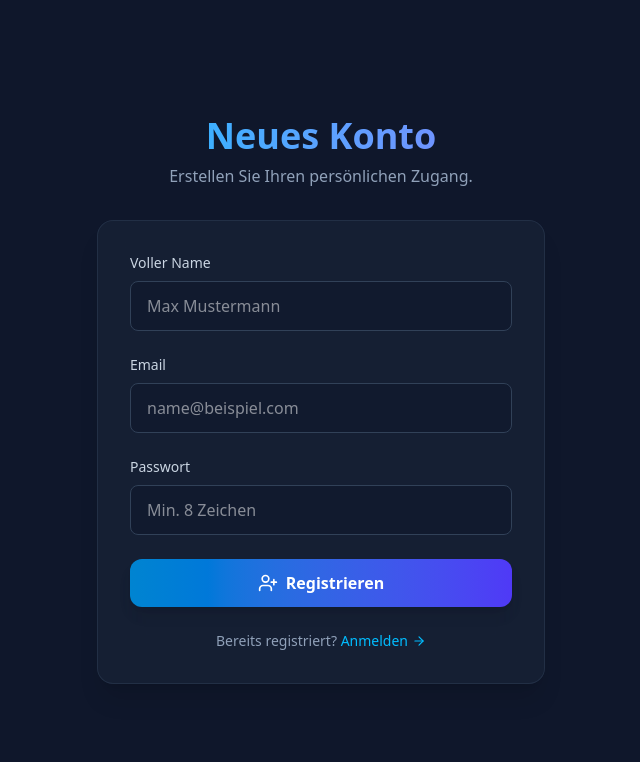
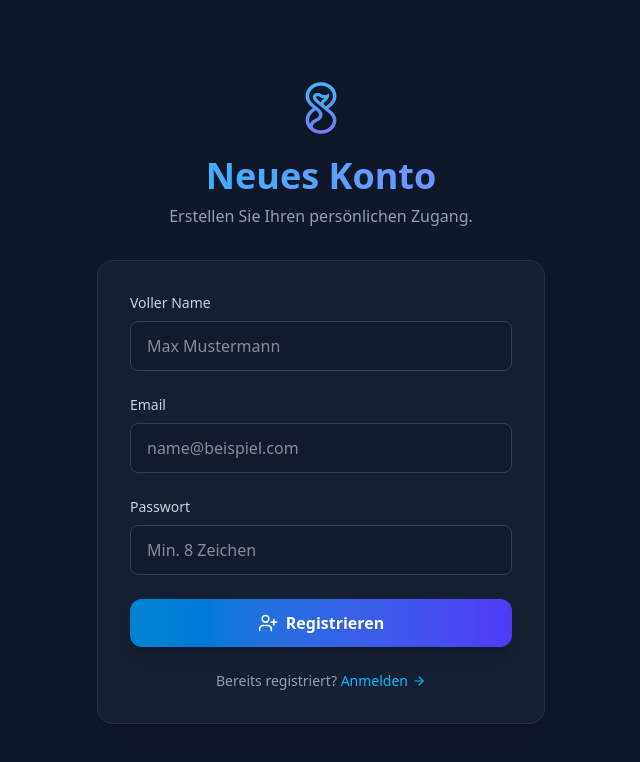
Before and after one commit to RamadaniLeotrim/time-keeper, a React (Vite) app: page /register in a window 1280 px wide. Shown: the top 762 px of the page, without its empty margins (319-959 px from the left). Built offline with nearby package versions, Linux system fonts and the light colour scheme; no server answers.

Commit message:
style: add logo to nav and auth pages, update title

```diff
--- a/src/components/Layout.tsx
+++ b/src/components/Layout.tsx
@@ -23,9 +23,10 @@ const Layout: React.FC = () => {
                 <div className="max-w-5xl mx-auto px-4">
                     <div className="flex justify-between items-center h-16">
                         {/* Left Side: Logo & Navigation */}
-                        <div className="flex items-center w-full md:w-auto flex-1 md:flex-none gap-8">
+                        <div className="flex items-center w-full md:w-auto flex-1 md:flex-none gap-3">
+                            <img src="/favicon.png" alt="Logo" className="w-8 h-8 hidden md:block" />
                             <span className="text-xl font-bold bg-gradient-to-r from-sky-400 to-indigo-400 bg-clip-text text-transparent hidden md:block">
-                                TimeKeeper
+                                Time Keeper
                             </span>
 
                             <ul className="flex flex-1 md:flex-none items-center justify-between md:justify-start md:space-x-4">
--- a/src/pages/LoginPage.tsx
+++ b/src/pages/LoginPage.tsx
@@ -53,6 +53,9 @@ const LoginPage: React.FC = () => {
         <div className="min-h-screen flex items-center justify-center bg-slate-900 p-4">
             <div className="w-full max-w-md space-y-8 animate-fade-in">
                 <div className="text-center">
+                    <div className="flex justify-center mb-4">
+                        <img src="/favicon.png" alt="Logo" className="w-16 h-16 drop-shadow-lg" />
+                    </div>
                     <h1 className="text-4xl font-bold bg-gradient-to-r from-sky-400 to-indigo-400 bg-clip-text text-transparent mb-2">
                         Time Keeper
                     </h1>
--- a/src/pages/RegisterPage.tsx
+++ b/src/pages/RegisterPage.tsx
@@ -48,6 +48,9 @@ const RegisterPage: React.FC = () => {
         <div className="min-h-screen flex items-center justify-center bg-slate-900 p-4">
             <div className="w-full max-w-md space-y-8 animate-fade-in">
                 <div className="text-center">
+                    <div className="flex justify-center mb-4">
+                        <img src="/favicon.png" alt="Logo" className="w-16 h-16 drop-shadow-lg" />
+                    </div>
                     <h1 className="text-4xl font-bold bg-gradient-to-r from-sky-400 to-indigo-400 bg-clip-text text-transparent mb-2">
                         Neues Konto
                     </h1>
```
